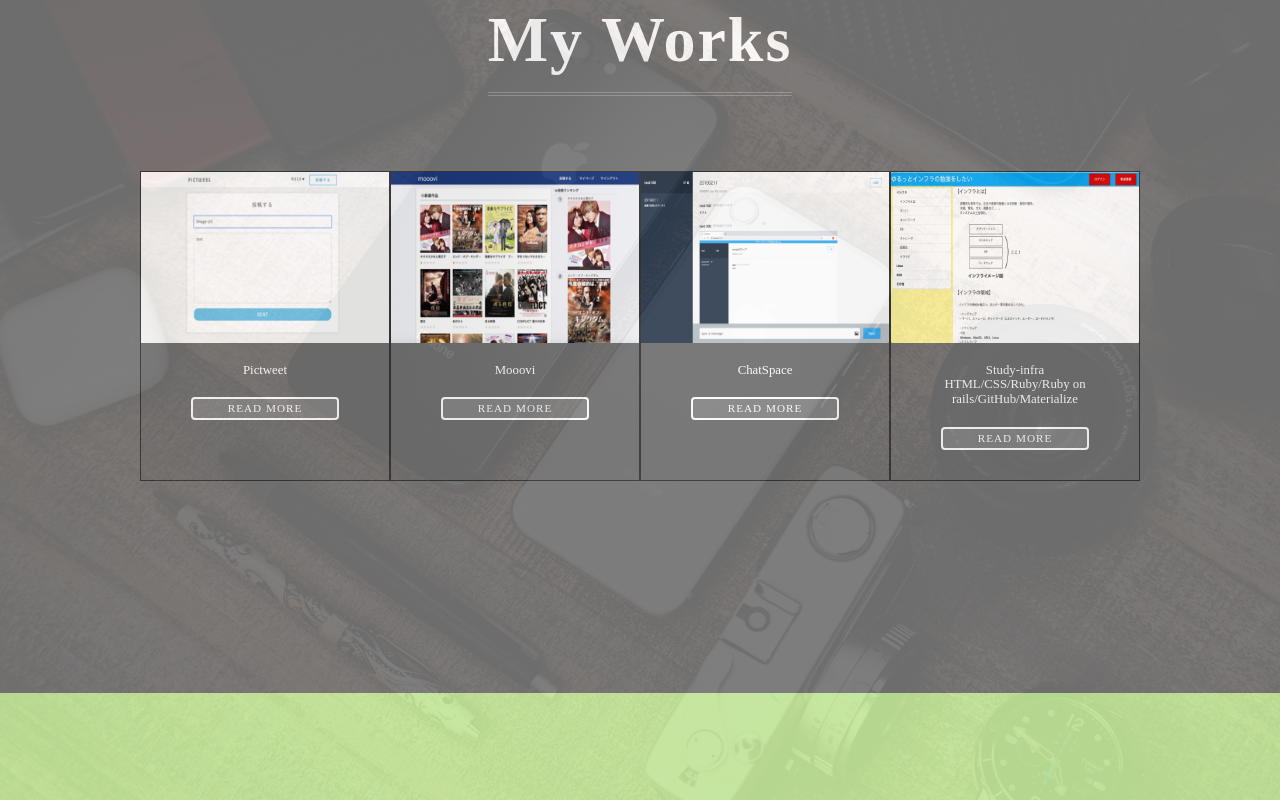
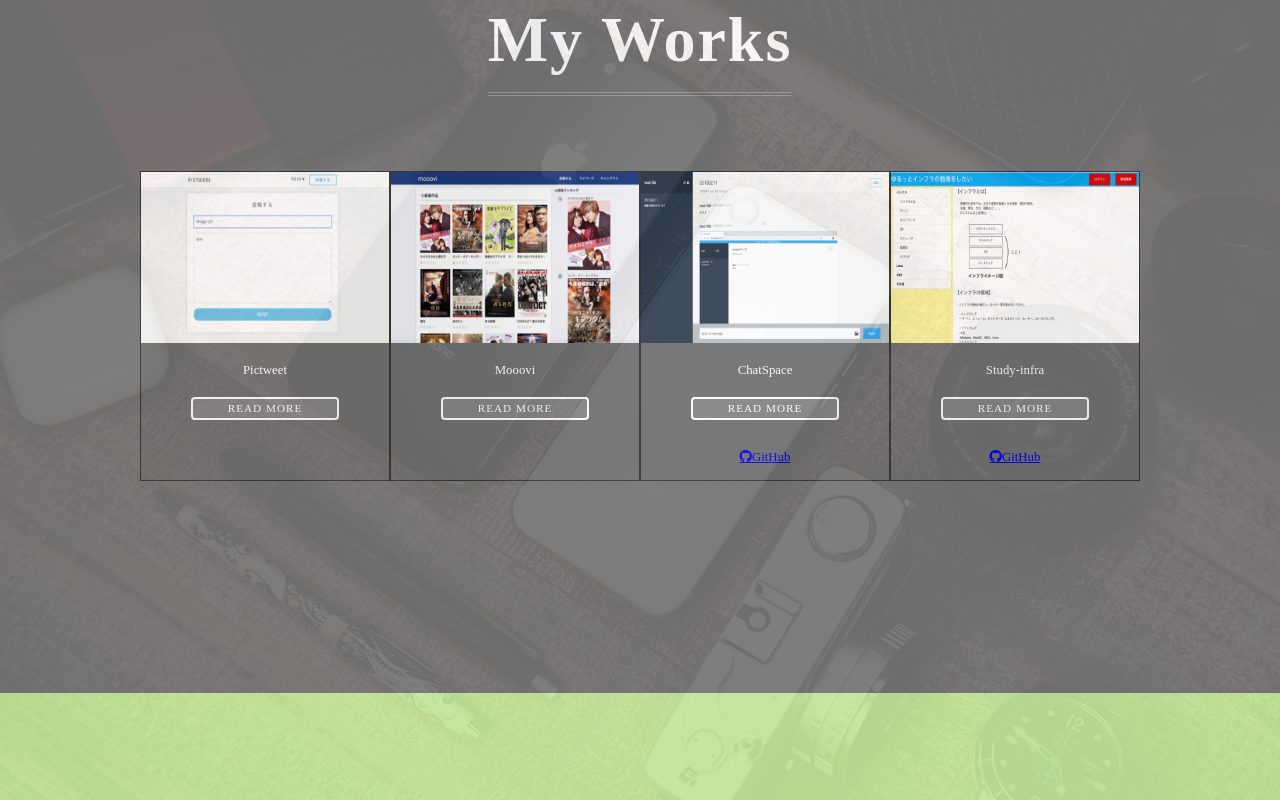
Before and after one commit to NasuYayoi/NasuYayoi.github.io, a plain HTML site: page index.html in a window 1280 px wide. Shown: the part 1707-2507 px from the top of the page. Drawn offline with Linux system fonts and the light colour scheme.

Commit message:
fix: GitHubへのリンクを追加

```diff
--- a/index.html
+++ b/index.html
@@ -55,15 +55,17 @@
           ChatSpace<br>
           <a href="#" class="button button-ghost">READ MORE</a>
         </div>
+        <a href="https://github.com/NasuYayoi/chat-space" class="fab fa-github">GitHub</a>
       </div>
 
       <div class="work-box">
         <img class="work-image" src="images/infra.jpg" alt="制作事例">
         <div class="work-description">
           Study-infra<br>
-          HTML/CSS/Ruby/Ruby on rails/GitHub/Materialize
+          <!-- HTML/CSS/Ruby/Ruby on rails/GitHub/Materialize -->
           <a href="#" class="button button-ghost">READ MORE</a>
         </div>
+        <a href="https://github.com/NasuYayoi/study-infra" class="fab fa-github">GitHub</a>
       </div>
     </div>
   </section>
--- a/style.css
+++ b/style.css
@@ -96,6 +96,7 @@ body {
   display: table-cell;
   background-color: rgba(100, 100, 100, 0.3);
   border: 1px solid #333;
+  height: 310px;
 }
 
 .work-image {
@@ -128,7 +129,3 @@ body {
 .sub-heading {
   font-size: 16px;
 }
-
-.fa-twitter-square {
-
-}
```
